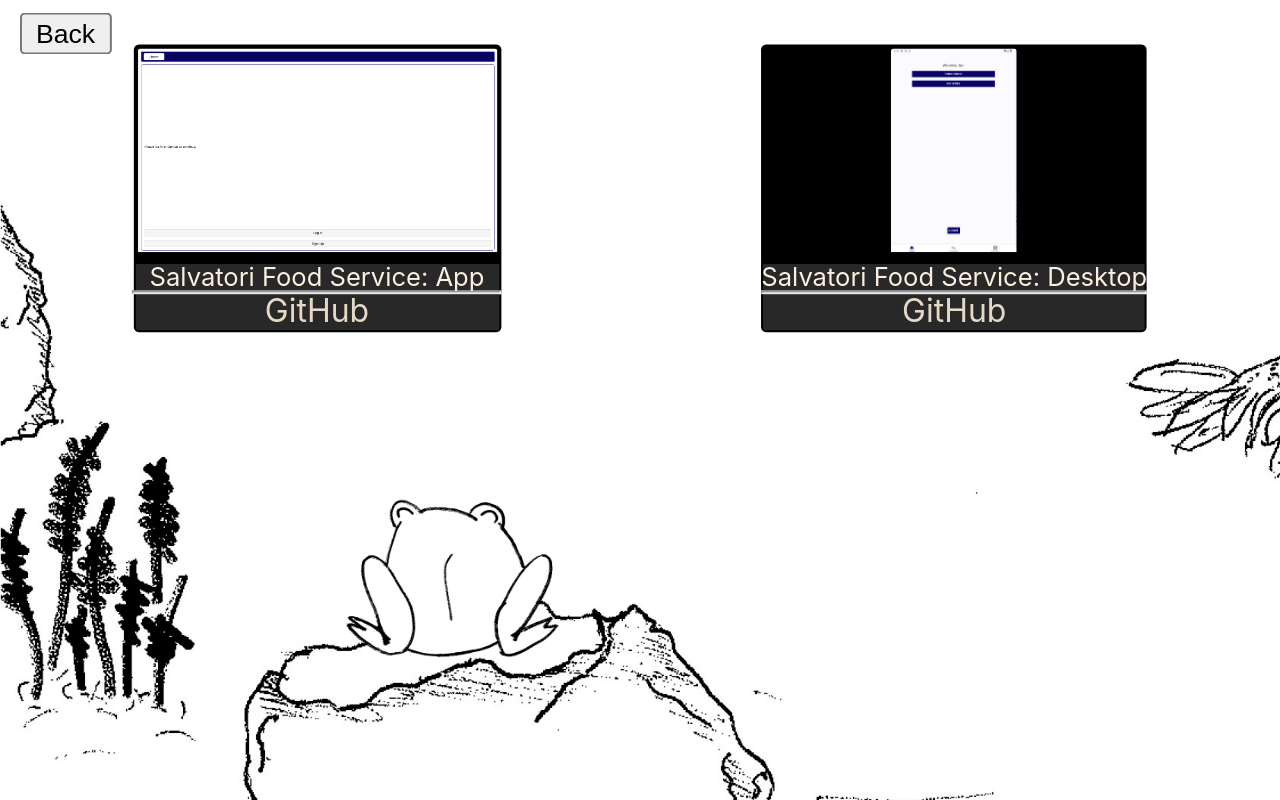
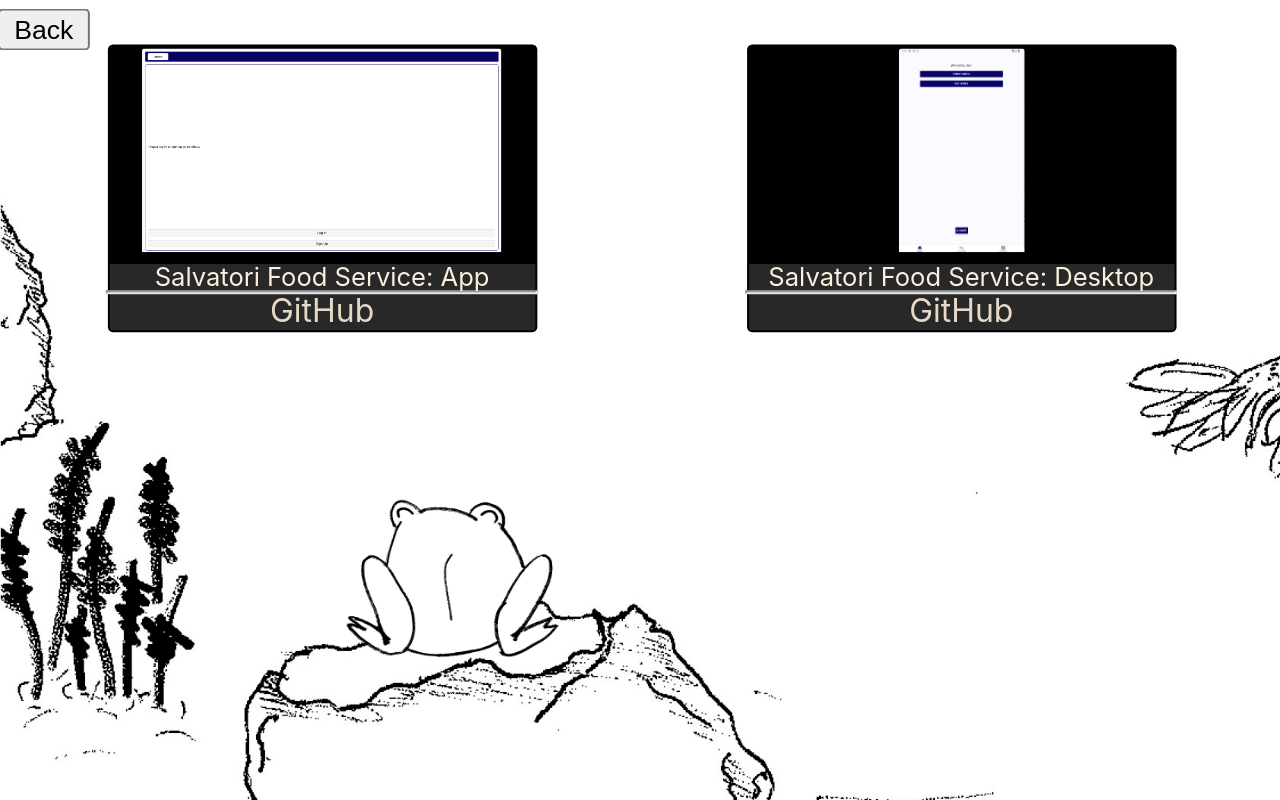
Before and after one commit to CrispyBread1/Daniel_Salvatori_Portfolio, a React (Create React App) app: page / in a window 1280 px wide. Both pictures are taken after a click on the element 590 px from the left and 127 px from the top of the page. Built offline with nearby package versions, Linux system fonts and the light colour scheme.

Commit message:
Re size and added content

```diff
--- a/src/components/project.css
+++ b/src/components/project.css
@@ -31,6 +31,10 @@
 
 .ProjectDetails {
   display: none;
+  color:antiquewhite;
+  font-size: x-small;
+  max-width: 10vw;
+  width: 100%;
 }
 
 hr {
--- a/src/components/project.js
+++ b/src/components/project.js
@@ -2,9 +2,15 @@
 import './project.css'
 
 
-const Project = ({projectIMGs, gitHubLink, title}) => {
+const Project = ({projectIMGs, gitHubLink, title, details}) => {
 
-
+  const configureDetails = () => {
+    const list_item = []
+    for (var detail of details) {
+      list_item.push(<li>{detail}</li>)
+    }
+    return list_item
+  }
 
 
   return (
@@ -17,7 +23,9 @@
           <a className="GitHubLink" href={gitHubLink}>GitHub</a></div>
         </div>
         <div className="ProjectDetails">
-          Hello lover
+          <ul>
+            {configureDetails()}
+          </ul>
         </div>
     </div>
     )
--- a/src/containers/projectBoard.css
+++ b/src/containers/projectBoard.css
@@ -6,7 +6,6 @@
 
 
 .Frog-back-image-projects {
-    /* height: auto; */
     position: absolute;
     left: 13.5vw;
     top: 17.5vw;
@@ -19,14 +18,18 @@
   flex-direction: row;
   justify-content: space-between;
   width: 100%;
-  padding: 0 5vw;
+  padding: 0 4vw;
   margin: 0;
+}
+
+.SingleProject {
+  width: 17vw;
 }
 
 .ProjectToReturn {
     position: absolute;
-    right: 35.5vw;
-    top: -1vw;
+    right: 38.5vw;
+    top: -1.2vw;
 }
 
 .ProjectToReturn:hover {
--- a/src/containers/projectBoard.js
+++ b/src/containers/projectBoard.js
@@ -21,6 +21,9 @@
     const salvatori_admin_images = [salvatori_admin_1, salvatori_admin_2, salvatori_admin_3]
     const salvatori_stock_images = [salvatori_stock_1, salvatori_stock_2, salvatori_stock_3]
 
+    const salvatori_admin_details = ['Designed and developed a fully bespoke system in Python to automate operational workflows by integrating with Sage 50 and third-party services overcoming Sages lack of native automation capabilities. Reducing manual admin work from ~3 hours a day to under 5 minutes.']
+    const salvatori_stock_details = ['Designed and developed a fully bespoke system in Python to automate operational workflows by integrating with Sage 50 and third-party services overcoming Sages lack of native automation capabilities. Reducing manual admin work from ~3 hours a day to under 5 minutes.']
+
     const moveToHome = () => {
         const id = document.querySelector('[id="Project"]')
         backToHome(id.id)
@@ -38,8 +41,8 @@
             </div>
 
             <ul className="Projects">
-                <li className="SingleProject"><Project projectIMGs={salvatori_admin_images} gitHubLink={salvatoriButchersAdminGit} title={titles[0]}/></li>
-                <li className="SingleProject"><Project projectIMGs={salvatori_stock_images} gitHubLink={salvatoriStockAppGit} title={titles[1]}/></li>
+                <li className="SingleProject"><Project projectIMGs={salvatori_admin_images} gitHubLink={salvatoriButchersAdminGit} title={titles[0]} details={salvatori_admin_details}/></li>
+                <li className="SingleProject"><Project projectIMGs={salvatori_stock_images} gitHubLink={salvatoriStockAppGit} title={titles[1]} details={salvatori_stock_details}/></li>
             </ul>
 
         </div>
```
